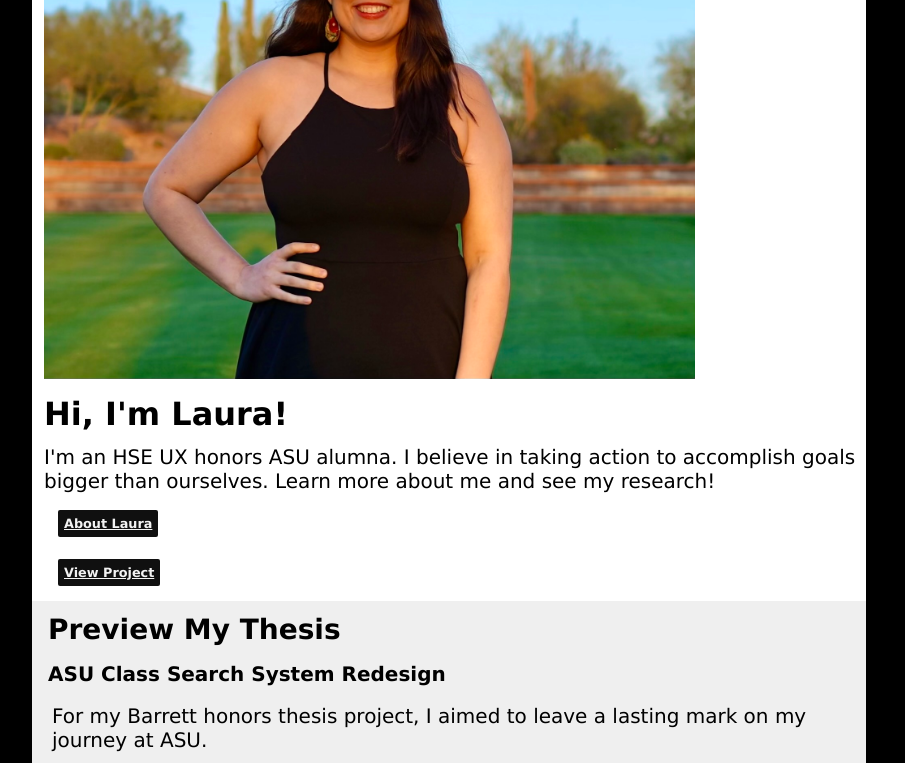
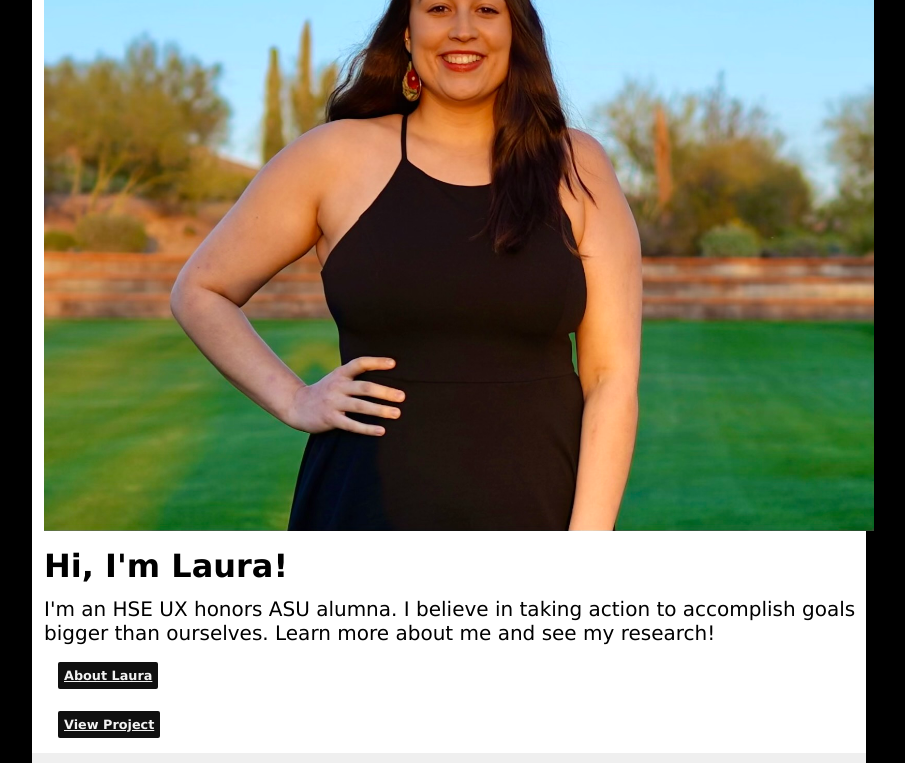
Before and after one commit to lroty01/lauraroty, a plain HTML site: page index.html in a window 1280 px wide. Shown: the part 402-1165 px from the top of the page, without its empty margins (191-1096 px from the left). Drawn offline with Linux system fonts and the light colour scheme.

Commit message:
Update styles.css

```diff
--- a/styles.css
+++ b/styles.css
@@ -461,6 +461,10 @@ footer{
   #intro{
     width: 834px;
   }
+  #intro img{
+    margin: 0 aut0;
+    width: 830px;
+  }
   #toAbout, #toThesis{
     padding: 10px;
   }
```
